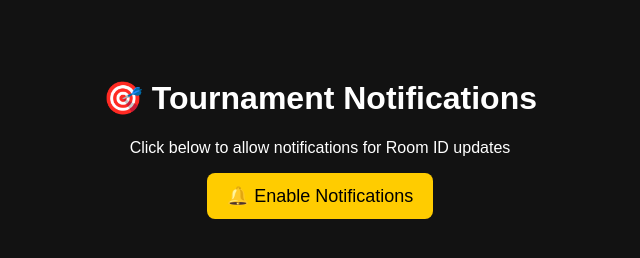
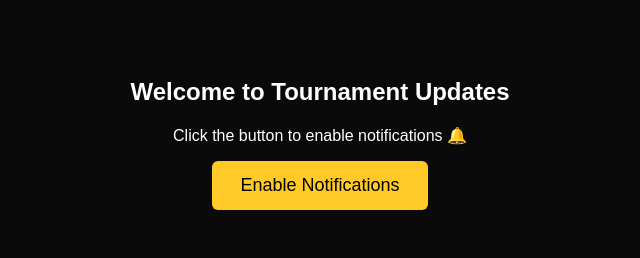
Before and after one commit to SpaceWorkSuman/Tournament-app, a plain HTML site: page index.html in a window 1280 px wide. Shown: the whole page, without its empty margins (320-960 px from the left). Drawn offline with Linux system fonts and the light colour scheme.

Commit message:
Update index.html

```diff
--- a/index.html
+++ b/index.html
@@ -1,50 +1,46 @@
 <!DOCTYPE html>
 <html>
 <head>
-  <meta charset="UTF-8" />
+  <meta charset="UTF-8">
   <title>Tournament Notifications</title>
+
+  <!-- OneSignal SDK -->
   <script src="https://cdn.onesignal.com/sdks/OneSignalSDK.js" async></script>
+
   <script>
     window.OneSignal = window.OneSignal || [];
-    OneSignal.push(function () {
+    OneSignal.push(function() {
       OneSignal.init({
-        appId: "be1353c8-f98a-41c3-92b9-f70903c4e9bc",
+        appId: "3c5a3466-838a-43ab-b03e-27382bf6bda3", // ✅ Your current App ID
         notifyButton: {
-          enable: true,
-        },
+          enable: true
+        }
       });
     });
   </script>
+
   <style>
     body {
-      background-color: #121212;
+      background: #0a0a0a;
       color: #fff;
       font-family: sans-serif;
+      padding: 50px;
       text-align: center;
-      padding: 50px;
     }
     button {
-      background-color: #ffcc00;
+      background: #ffca28;
       color: #000;
-      padding: 12px 20px;
+      padding: 14px 28px;
       font-size: 18px;
       border: none;
-      border-radius: 8px;
+      border-radius: 6px;
       cursor: pointer;
     }
   </style>
 </head>
 <body>
-  <h1>🎯 Tournament Notifications</h1>
-  <p>Click below to allow notifications for Room ID updates</p>
-  <button onclick="subscribe()">🔔 Enable Notifications</button>
-
-  <script>
-    function subscribe() {
-      OneSignal.push(function () {
-        OneSignal.showSlidedownPrompt(); // Show prompt manually
-      });
-    }
-  </script>
+  <h2>Welcome to Tournament Updates</h2>
+  <p>Click the button to enable notifications 🔔</p>
+  <button onclick="OneSignal.showSlidedownPrompt()">Enable Notifications</button>
 </body>
 </html>
```
